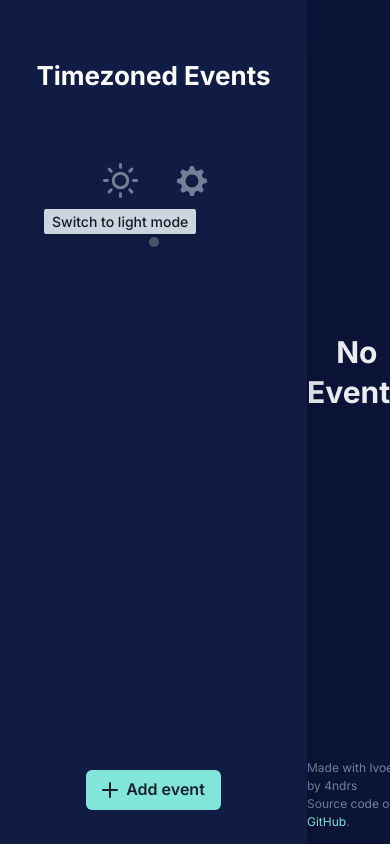
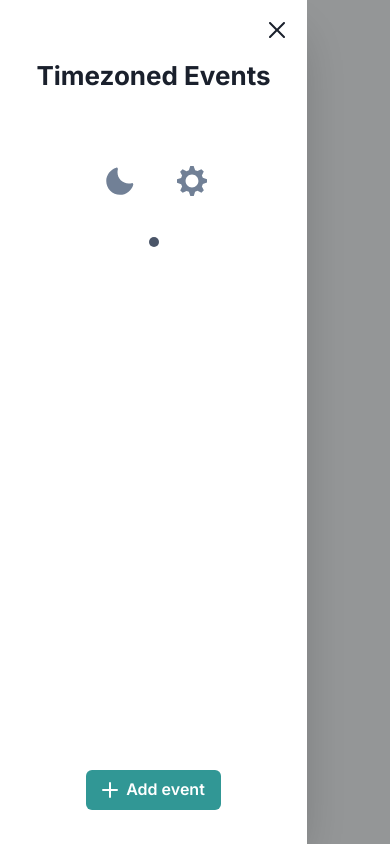
Before and after one commit to 4ndrs/timezoned-events, a Next.js app: page / in a window 390 px wide. Both pictures are taken after a click on the button "Open sidebar". Built offline with nearby package versions, Linux system fonts and the light colour scheme.

Commit message:
Add initial responsive sidebar support

```diff
--- a/components/Sidebar.tsx
+++ b/components/Sidebar.tsx
@@ -8,7 +8,14 @@ import {
   Tooltip,
 } from "@chakra-ui/react";
 
-import { MoonIcon, SunIcon, SettingsIcon, AddIcon } from "@chakra-ui/icons";
+import {
+  MoonIcon,
+  SunIcon,
+  SettingsIcon,
+  AddIcon,
+  HamburgerIcon,
+  CloseIcon,
+} from "@chakra-ui/icons";
 
 import { useEffect, useState } from "react";
 import { useEvents } from "@/context";
@@ -18,8 +25,10 @@ import AddEventDialog from "./AddEventDialog";
 import type { TimezonedEvent } from "@/interfaces";
 
 const Sidebar = () => {
+  const [sidebarIsOpen, setSidebarIsOpen] = useState(false);
+  const [addEventDialogIsOpen, setAddEventDialogIsOpen] = useState(false);
+
   const { colorMode, toggleColorMode } = useColorMode();
-  const [addEventDialogIsOpen, setAddEventDialogIsOpen] = useState(false);
 
   const {
     state: { events, selectedEventId },
@@ -47,10 +56,37 @@ const Sidebar = () => {
 
   return (
     <>
+      <IconButton
+        aria-label="Open sidebar"
+        icon={<HamburgerIcon w="32px" h="32px" />}
+        onClick={() => setSidebarIsOpen(true)}
+        pos="fixed"
+        top="15px"
+        left="15px"
+        zIndex="1"
+        variant="ghost"
+      />
+
+      <Box
+        zIndex={1}
+        display={sidebarIsOpen ? "block" : "none"}
+        position="fixed"
+        top="0"
+        bottom="0"
+        right="0"
+        left="0"
+        backgroundColor="black"
+        opacity="0.4"
+        overscrollBehavior="none"
+        onClick={() => setSidebarIsOpen(false)}
+      />
+
       <Box
         as="aside"
-        pos="sticky"
+        zIndex={1}
+        pos={["fixed", null, null, null, "sticky"]}
         top="0"
+        maxH="fill-available"
         h="100vh"
         w="307px"
         backgroundColor={bgColor}
@@ -59,7 +95,25 @@ const Sidebar = () => {
         flexDirection="column"
         alignItems="center"
         flexShrink="0"
+        transition="transform 200ms ease-out"
+        transform={[
+          sidebarIsOpen ? "translateX(0)" : "translateX(-100%)",
+          null,
+          null,
+          null,
+          "translateX(0)",
+        ]}
       >
+        <IconButton
+          aria-label="Close sidebar"
+          icon={<CloseIcon />}
+          variant="ghost"
+          position="absolute"
+          top="10px"
+          right="10px"
+          onClick={() => setSidebarIsOpen(false)}
+        />
+
         <Heading color={textColor} as="h1" fontSize="26px" mt="59" mb="67">
           Timezoned Events
         </Heading>
```
